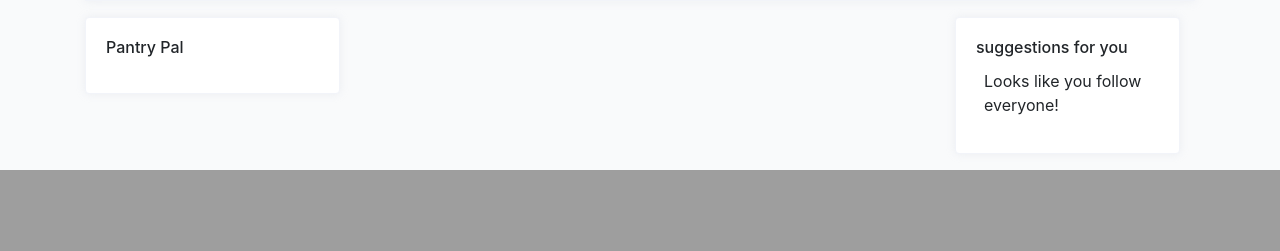
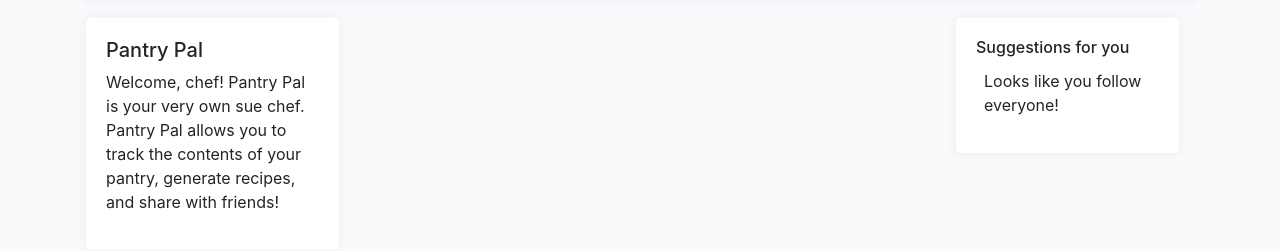
Before and after one commit to CS3300Group13/Project2, a Django app: template pantrypal/templates/feed/feed.html in a window 1280 px wide. Shown: the part 906-1157 px from the top of the page. Before the commit the page ends 1076 px from the top, so only its background shows below. Run offline with Django 4.2, Linux system fonts and the light colour scheme; the template is opened without the code that fills it, so the values that code supplies are empty; some libraries are stand-ins or nearby versions.

Commit message:
Added a description for pantry pal

```diff
--- a/pantrypal/templates/base/layout.html
+++ b/pantrypal/templates/base/layout.html
@@ -246,7 +246,7 @@
               </div>
               <div class="d-none d-md-block">
                 <a class="btn btn-primary btn-icon-text btn-edit-profile mr-3" href="{% url 'users:logout' %}"
-                  >Logout</a
+                  >Log out</a
                 >
               </div>
             </div>
--- a/pantrypal/templates/feed/feed.html
+++ b/pantrypal/templates/feed/feed.html
@@ -12,8 +12,11 @@
         <div class="d-none d-md-block col-md-4 col-xl-3 left-wrapper">
           <div class="card rounded">
             <div class="card-body">
-              <div class="d-flex align-items-center justify-content-between mb-2">
-                <h6 class="card-title mb-0">Pantry Pal</h6>
+              <div class="d-flex flex-col align-items-center justify-content-between mb-2">
+                <h5 class="card-title mb-0">Pantry Pal</h5>
+              </div>
+              <div>
+                <p>Welcome, chef! Pantry Pal is your very own sue chef. Pantry Pal allows you to track the contents of your pantry, generate recipes, and share with friends!</p>
               </div>
               <div class="mt-3 d-flex social-links">
               </div>
@@ -62,7 +65,7 @@
             <div class="col-md-12 grid-margin">
               <div class="card rounded">
                 <div class="card-body">
-                  <h6 class="card-title">suggestions for you</h6>
+                  <h6 class="card-title">Suggestions for you</h6>
                   {% if not unfollowed_list %}
                     <div class="d-flex align-items-center hover-pointer">
                       <div class="ml-2">
--- a/pantrypal/templates/users/follow.html
+++ b/pantrypal/templates/users/follow.html
@@ -4,11 +4,11 @@
   <div class="container">
     {% for boop in follow_list %}
       {{ boop.user.first_name }} {{ boop.user.last_name }}
-      <a class="btn btn-danger btn-icon-text btn-edit-profile" href="{% url 'users:remove_friend' boop.pk %}">unfollow</a>
+      <a class="btn btn-danger btn-icon-text btn-edit-profile" href="{% url 'users:remove_friend' boop.pk %}">Unfollow</a>
     {% endfor %}
     {% for boop in unfollowed_list %}
         {{ boop.user.first_name }} {{ boop.user.last_name }}
-      <a class="btn btn-primary btn-icon-text btn-edit-profile" href="{% url 'users:add_friend' boop.pk %}">follow</a>
+      <a class="btn btn-primary btn-icon-text btn-edit-profile" href="{% url 'users:add_friend' boop.pk %}">Follow</a>
     {% endfor %}
 
   </div>
```
